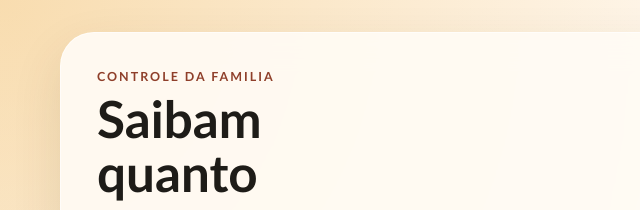
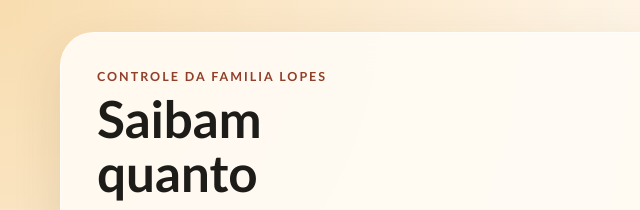
Before and after one commit to NathanVLopes/teste2, a plain HTML site: page 2026-04-24/uma-ideia-para-site-para-minha/index.html in a window 1280 px wide. Shown: the top 210 px of the page, 0-640 px from the left. Drawn offline with Linux system fonts and the light colour scheme.

Commit message:
cuzao familia

```diff
--- a/2026-04-24/uma-ideia-para-site-para-minha/index.html
+++ b/2026-04-24/uma-ideia-para-site-para-minha/index.html
@@ -10,7 +10,7 @@
   <div class="page-shell">
     <header class="hero">
       <div class="hero__text">
-        <p class="eyebrow">Controle da familia</p>
+        <p class="eyebrow">Controle da familia lopes</p>
         <h1>Saibam quanto gastaram no mes sem planilhas complicadas.</h1>
         <p class="hero__lead">
           Adicione gastos por categoria, veja o total do mes e descubra para onde o dinheiro esta indo.
```
